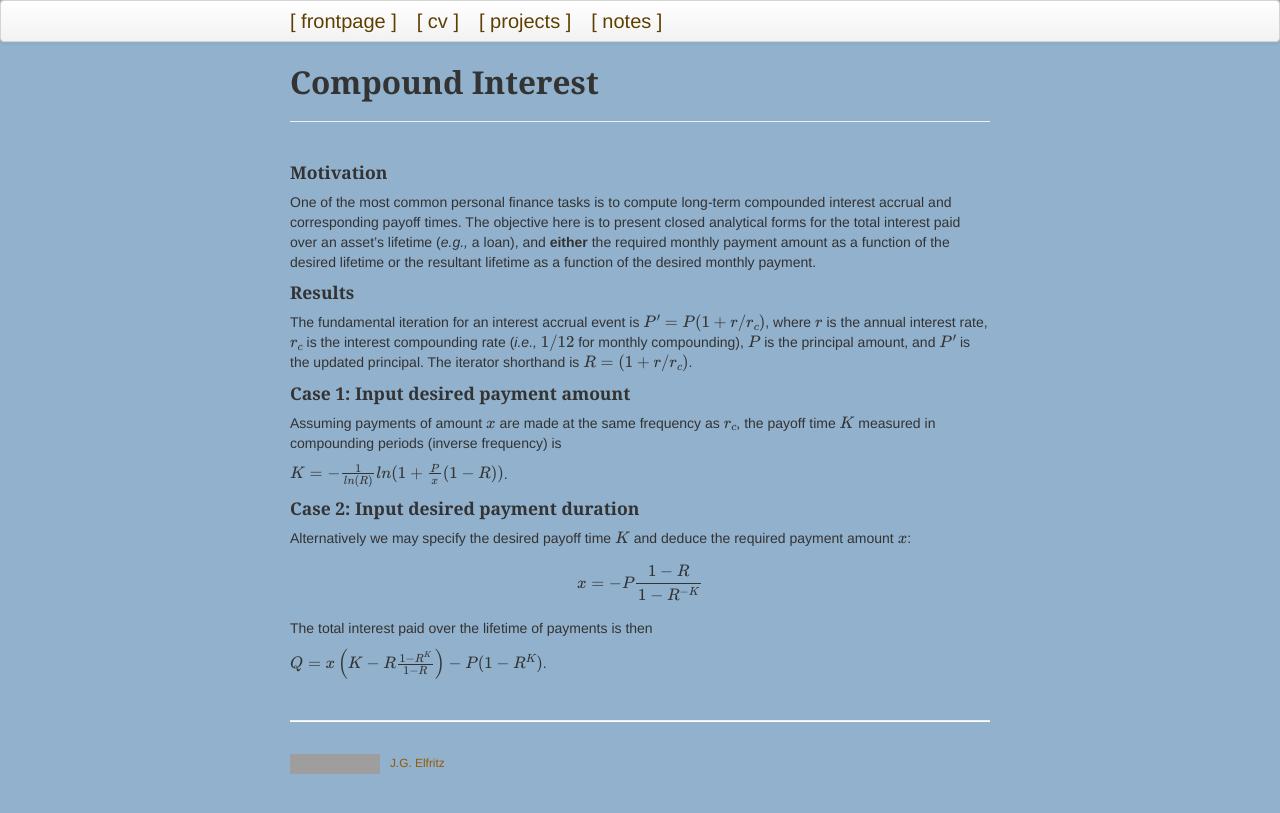
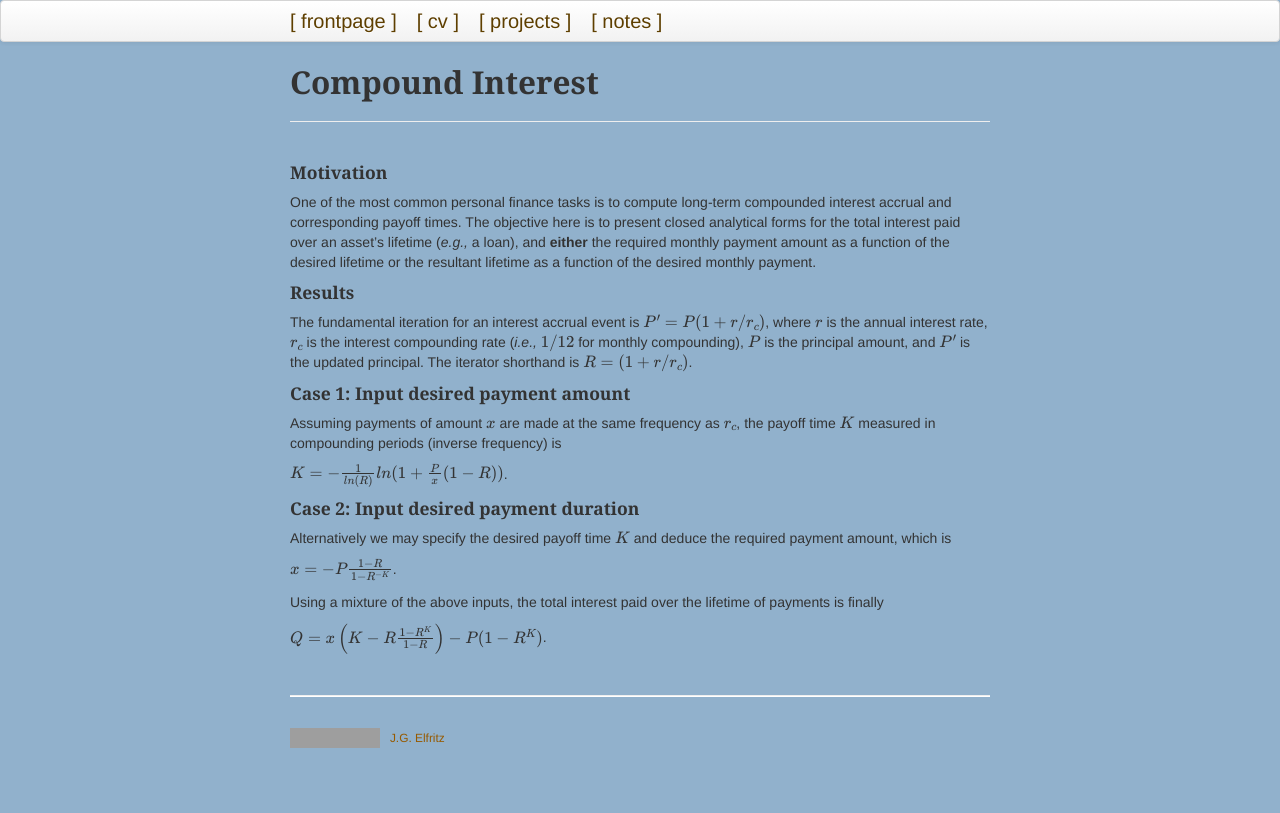
Before and after one commit to justinelfritz/justinelfritz.github.io, a Jekyll site: the page built from pages/interest_calculators.md, in a window 1280 px wide. Shown: the top 813 px of the page. Built offline with Jekyll 4.4.1, drawn with Linux system fonts in a browser that asks for light colours; grey boxes are pictures that could not be loaded.

Commit message:
resolving equation alignment

```diff
--- a/pages/interest_calculators.md
+++ b/pages/interest_calculators.md
@@ -20,11 +20,11 @@ $$K=-\frac{1}{ln(R)}ln(1+\frac{P}{x}\left(1-R\right))$$.
 
 
 #### Case 2: Input desired payment duration
-Alternatively we may specify the desired payoff time $$K$$ and deduce the required payment amount $$x$$:
+Alternatively we may specify the desired payoff time $$K$$ and deduce the required payment amount, which is
 
-$$x=-P\frac{1-R}{1-R^{-K}}$$
+$$x=-P\frac{1-R}{1-R^{-K}}$$.
 
 
-The total interest paid over the lifetime of payments is then
+Using a mixture of the above inputs, the total interest paid over the lifetime of payments is finally
 
 $$Q=x\left(K-R\frac{1-R^K}{1-R}\right)-P(1-R^K)$$.
```
